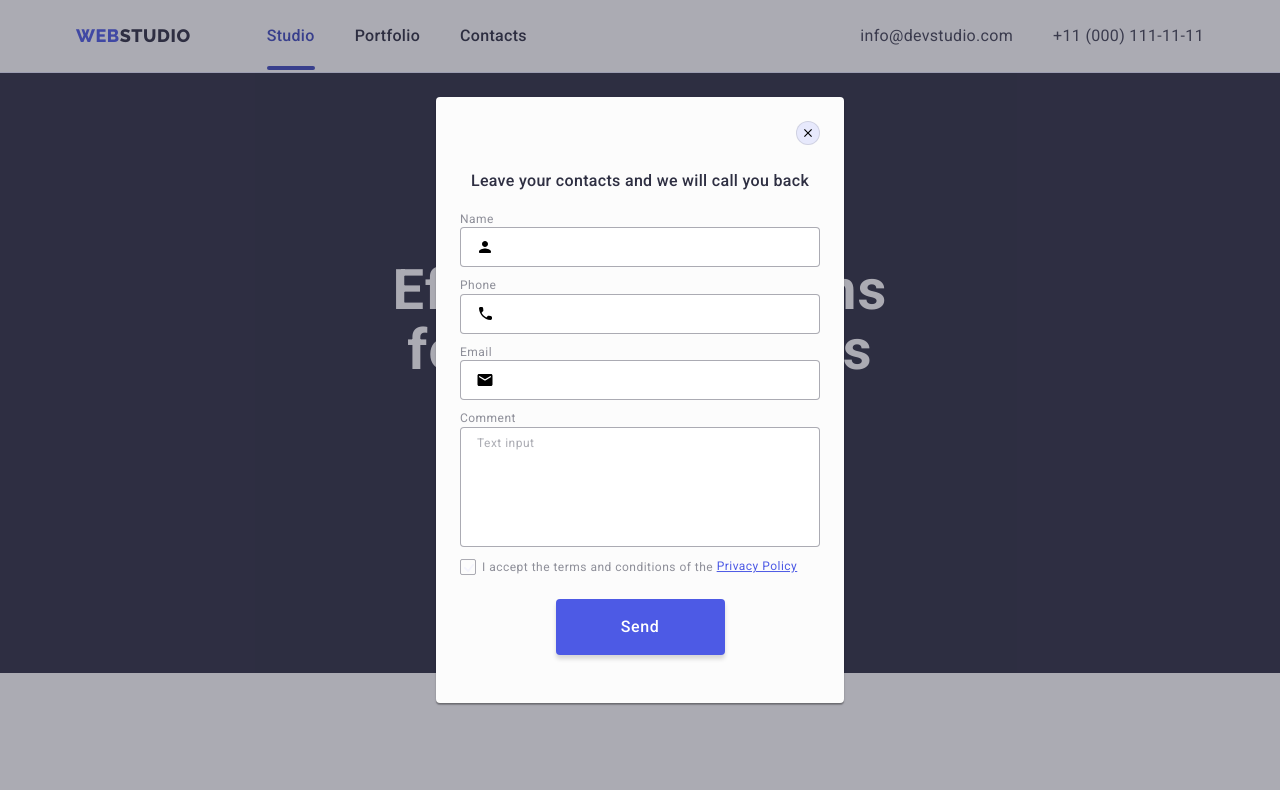
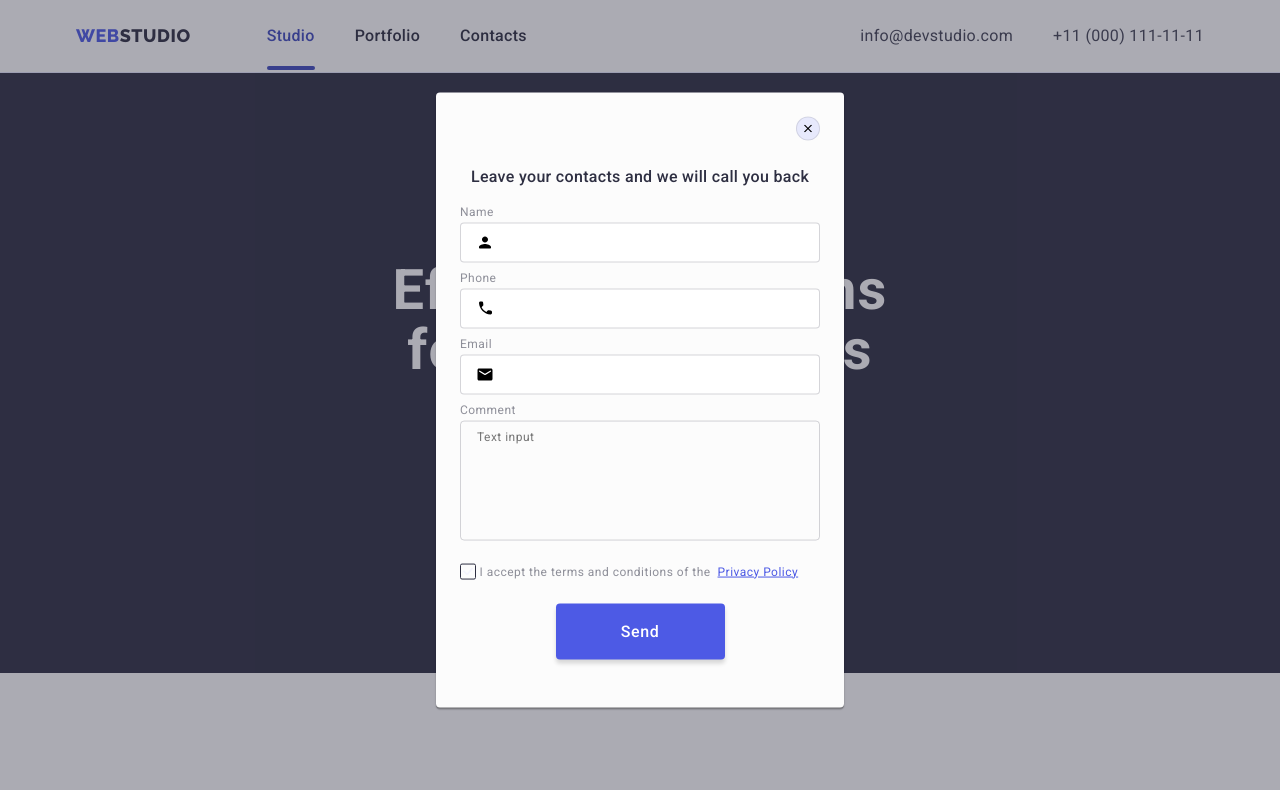
Before and after one commit to Ariaky/goit-markup-hw-06, a plain HTML site: page index.html in a window 1280 px wide. Both pictures are taken after a click on the button "Order Service". Shown: the top 790 px of the page. Drawn offline with nearby package versions, Linux system fonts and the light colour scheme.

Commit message:
correction

```diff
--- a/css/styles.css
+++ b/css/styles.css
@@ -549,7 +549,7 @@ img {
 
     font-weight: 400;
     font-size: 12px;
-    line-height: 2;
+    line-height: 1.5;
     letter-spacing: 0.04em;
     color: var(--white-background-text-color);
 
@@ -580,6 +580,9 @@ img {
 .subscribe-btn:hover,
 .subscribe-btn:focus {
     background-color: var(--pressed-state-color);
+}
+.subscribe-icon {
+    margin-left: 16px;
 }
 /* ========== Backdrop & Modal window ==========*/
 
@@ -644,7 +647,6 @@ img {
     flex-direction: column;
 }
 .modal-title {
-    font-family: 'Roboto', sans-serif;
     font-weight: 500;
     font-size: 16px;
     line-height: 1.5;
@@ -653,13 +655,11 @@ img {
     color: var(--dark-color);
     margin-bottom: 16px;
 }
-.modal-field-wrapper,
-modal-checkbox-wrapper {
-    display: block;
+.modal-field-wrapper {
     margin-bottom: 8px;
 }
 .modal-field-desc {
-    font-weight: 400;
+    display: block;
     font-size: 12px;
     line-height: 1.17;
     letter-spacing: 0.04em;
@@ -667,19 +667,19 @@ modal-checkbox-wrapper {
     margin-bottom: 4px;
 }
 .modal-input-wrapper {
-    display: block;
     position: relative;
 }
 .modal-input {
     width: 100%;
     height: 40px;
-    border: 1px solid var(--modal-overlay-color);
+    border-color: transparent;
+    border: 1px solid rgba(46, 47, 66, 0.2);
     border-radius: 4px;
     padding-left: 38px;
+    outline: transparent;
     transition: border-color var(--transition-dur-func);
 }
 .modal-input:focus {
-    outline: non;
     border-color: var(--primary-brand-color);
 }
 .modal-input-icon {
@@ -694,55 +694,60 @@ modal-checkbox-wrapper {
 .modal-input:focus + .modal-input-icon {
     fill: var(--primary-brand-color);
 }
+.modal-comment-wrapper {
+    margin-bottom: 16px;
+}
 .modal-text {
     width: 100%;
     height: 120px;
-    resize: none;
-    border: 1px solid var(--modal-overlay-color);
-    border-radius: 4px;
-    padding: 8px 16px;
-    transition: border-color var(--transition-dur-func);
-}
-.modal-text::placeholder {
-    font-weight: 400;
     font-size: 12px;
     line-height: 1.17;
     letter-spacing: 0.04em;
     color: var(--modal-overlay-color);
+    border: 1px solid rgba(46, 47, 66, 0.2);
+    border-radius: 4px;
+    background-color: transparent;
+    padding: 8px 16px;
+    outline: transparent;
+    resize: none;
+    transition: border-color var(--transition-dur-func);
 }
 .modal-text:focus {
-    outline: non;
     border-color: var(--primary-brand-color);
 }
+
 /*========== Checkbox ==========*/
+
+.visually-hidden {
+    position: absolute;
+    white-space: nowrap;
+    width: 1px;
+    height: 1px;
+    overflow: hidden;
+    border: 0;
+    padding: 0;
+    clip: rect(0 0 0 0);
+    clip-path: inset(50%);
+    margin: -1px;
+}
 .modal-checkbox-form-wrapper {
     margin-bottom: 24px;
 }
-.modal-checkbox {
-    appearance: none;
-    position: absolute;
-}
 .modal-checkbox-privacy {
-    display: flex;
-    align-items: center;
-    font-weight: 400;
     font-size: 12px;
     line-height: 1.17;
     letter-spacing: 0.04em;
     color: var(--subtle-text-color);
 }
-.modal-checkbox-icon {
-    fill: var(--light-mode-color);
-}
 .modal-checkbox-wrapper {
-    margin-right: 6px;
-    padding: 1px 3px;
+    display: inline-flex;
+    align-items: center;
+    justify-content: center;
     width: 16px;
     height: 16px;
-    border: 1px solid var(--modal-overlay-color);
+    border: 1px solid var(--dark-color);
     border-radius: 2px;
-    cursor: pointer;
-    transition: border-color var(--transition-dur-func), background-color var(--transition-dur-func);
+    fill: transparent;
 }
 .modal-checkbox:checked + .modal-checkbox-privacy > .modal-checkbox-wrapper{
     border: none;
@@ -751,13 +756,27 @@ modal-checkbox-wrapper {
     fill: #FFFFFF;
 }
 .privacy-policy {
-    font-weight: 400;
-    font-size: 12px;
-    line-height: 1.3;
-    letter-spacing: 0.04em;
-    text-decoration-line: underline;
     color: var(--primary-brand-color);
 }
 .modal-submit {
     margin: 0 auto 24px auto;
+
+    font-weight: 500;
+    font-size: 16px;
+    line-height: 1.5;
+    letter-spacing: 0.04em;
+    display: block;
+    font-family: 'Roboto', sans-serif ;
+    min-width: 169px;
+    height: 56px;
+    background-color: var(--primary-brand-color);
+    border: none;
+    border-radius: 4px;
+    cursor: pointer;
+    color: var(--white-background-text-color);
+    transition: background-color var(--transition-dur-func);
 }
+.modal-submit:hover,
+.modal-submit:focus {
+    background-color: var(--pressed-state-color);
+}
--- a/index.html
+++ b/index.html
@@ -383,11 +383,11 @@
                 <form class="subscribe-form">
                     <label class="subscribe-mail-wrapper">
                         <input
+                            name="mail"
+                            type="email"
+                            placeholder="E-mail"
+                            required
                             class="subscribe-mail-fild"
-                            type="email"
-                            name="user_mail"
-                            required
-                            placeholder="E-mail"
                         />
                     </label>
                     <button type="submit" class="subscribe-btn btn">
@@ -410,30 +410,32 @@
                     <use href="./images/icons.svg#modal-close"></use>
                 </svg>
             </button>
+            <p class="modal-title">Leave your contacts and we will call you back</p>
             <form class="modal-form">
-                <p class="modal-title">Leave your contacts and we will call you back</p>
-                <label class="modal-field-wrapper">
-                  <span class="modal-field-desc">Name</span>
-                  <span class="modal-input-wrapper">
+                <div class="modal-field-wrapper">
+                    <label class="modal-field-desc" for="user-name">Name</label>
+                    <div class="modal-input-wrapper">
                         <input
+                            id="user-name"
+                            name="name"
+                            type="text"
                             class="modal-input"
-                      type="text"
-                      name="user_name"
                             required
                             pattern="[a-zA-Zа-яА-ЯіІїЇґҐєЄʼ]+"
                         />
-                    <svg class="modal-input-icon" width="18" height="18">
+                        <svg class="modal-input-icon" width="18" height="24">
                             <use href="./images/icons.svg#person"></use>
                         </svg>
-                  </span>
-                </label>
-                <label class="modal-field-wrapper">
-                  <span class="modal-field-desc">Phone</span>
-                  <span class="modal-input-wrapper">
+                    </div>
+                </div>
+                <div class="modal-field-wrapper">
+                    <label class="modal-field-desc" for="user-tel">Phone</label>
+                    <div class="modal-input-wrapper">
                         <input
+                            id="user-tel"
+                            name="phone"
+                            type="tel"
                             class="modal-input"
-                      type="tel"
-                      name="user_tel"
                             required
                             pattern="[0-9]{3}-[0-9]{3}-[0-9]{2}-[0-9]{2}"
                             title="xxx-xxx-xx-xx"
@@ -441,36 +443,41 @@
                         <svg class="modal-input-icon" width="18" height="24">
                             <use href="./images/icons.svg#icon-phone"></use>
                         </svg>
-                  </span>
-                </label>
-                <label class="modal-field-wrapper">
-                  <span class="modal-field-desc">Email</span>
-                  <span class="modal-input-wrapper">
+                    </div>
+                </div>
+                <div class="modal-field-wrapper">
+                    <label class="modal-field-desc" for="user-email">Email</label>
+                    <div class="modal-input-wrapper">
                         <input
+                            id="user-email"
+                            name="mail"
+                            type="email"
                             class="modal-input"
-                        type="email"
-                        name="user_mail"
                             required
                         />
                         <svg class="modal-input-icon" width="18" height="24">
                             <use href="./images/icons.svg#icon-email"></use>
                         </svg>
-                  </span>
-                </label>
-                <label class="modal-field-wrapper">
-                  <span class="modal-field-desc">Comment</span>
+                    </div>
+                </div>
+                <div class="modal-comment-wrapper">
+                    <label class="modal-field-desc" for="user-comment">Comment</label>
                     <textarea
+                        id="user-comment"
+                        name="user-comment"
+                        placeholder="Text input"
                         class="modal-text"
-                    name="user_comment"
-                    placeholder="Text input"
                     ></textarea>
-                </label>
+                </div>
+
+                <!-- Checkbox -->
+
                 <div class="modal-checkbox-form-wrapper">
                     <input
                         id="user-privacy"
                         type="checkbox"
-                        name="user_privacy"
                         value="true"
+                        name="user-privacy"
                         required
                         class="modal-checkbox visually-hidden"
                     />
```
Also changed, not shown: portfolio.html (+23 -0 lines). Lines whose indentation alone changed are shown as unchanged.
